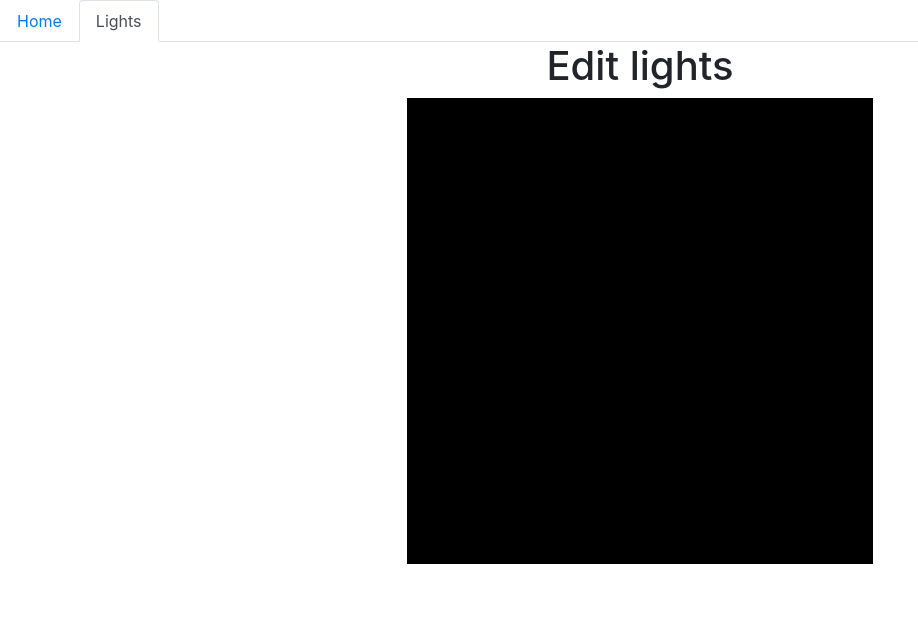
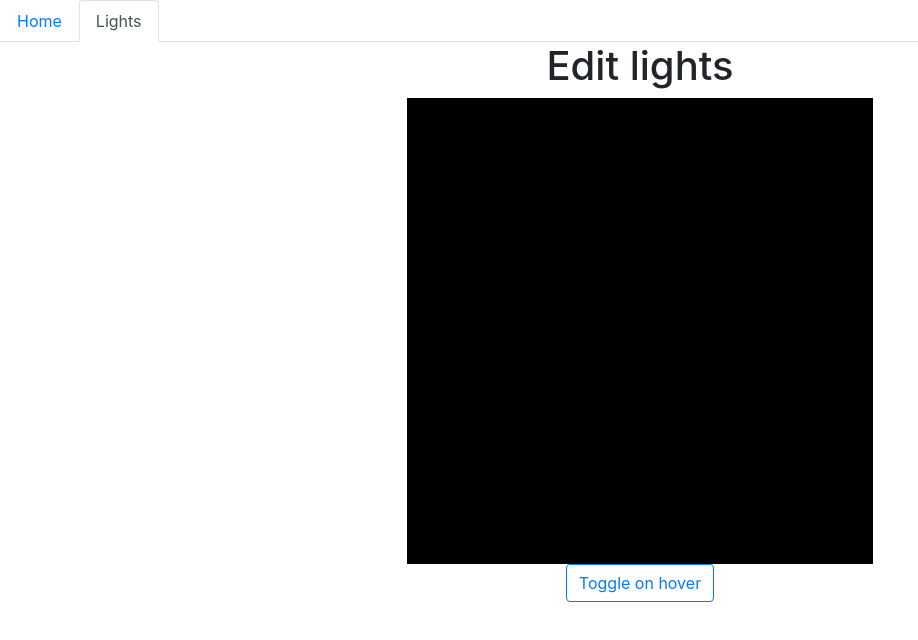
Before and after one commit to dbaynard/crosswrd, a React (Create React App) app in the folder crosswrd-app/: page / in a window 1280 px wide. Both pictures are taken after a click on the tab "Lights". Shown: the top 640 px of the page, without its empty margins (0-918 px from the left). Built offline with nearby package versions, Linux system fonts and the light colour scheme.

Commit message:
Add toggle light on hover functionality

```diff
--- a/crosswrd-app/src/Cell.tsx
+++ b/crosswrd-app/src/Cell.tsx
@@ -10,7 +10,7 @@ export const toggleLight = (props = defaultCellProps): CellProps => ({
   light: !props.light,
 });
 
-export type CellEditProps = { toggleCell: () => void };
+export type CellEditProps = { toggleCell: () => void; toggleOnHover: boolean };
 
 const RawCell = styled.div<CellProps>`
   width: 100%;
@@ -30,5 +30,9 @@ const RawCell = styled.div<CellProps>`
 `;
 
 export const Cell = (props: CellProps & CellEditProps) => (
-  <RawCell {...props} onClick={props.toggleCell} />
+  <RawCell
+    {...props}
+    onClick={props.toggleCell}
+    onMouseEnter={() => (props.toggleOnHover ? props.toggleCell() : {})}
+  />
 );
--- a/crosswrd-app/src/GridDisplay.tsx
+++ b/crosswrd-app/src/GridDisplay.tsx
@@ -27,12 +27,13 @@ export const displayGrid = (
 
 export const renderCells = (
   setGrid: StateSetter<CellMap | null>,
-  grid: GridDisplay
+  grid: GridDisplay,
+  toggleOnHover: boolean
 ): JSX.Element[] =>
   [...grid].map(([r, props]) => (
     <Cell
       key={`${r.x},${r.y}`}
-      {...props}
+      {...{ ...props, toggleOnHover }}
       toggleCell={toggleCell(setGrid, r)}
     />
   ));
--- a/crosswrd-app/src/Lights.tsx
+++ b/crosswrd-app/src/Lights.tsx
@@ -3,14 +3,22 @@ import { Container } from "react-bootstrap";
 
 import { Grid, CellMap } from "./Grid";
 import { displayGrid, renderCells } from "./GridDisplay";
-import { WrappedRow, StateSetter } from "./Helpers";
+import { WrappedRow, StateSetter, ToggleButton } from "./Helpers";
 
 type LightsLayoutProps = {
   size: bigint;
   grid: CellMap | null;
   setGrid: StateSetter<CellMap | null>;
+  toggleOnHover: boolean;
+  toggleToggleOnHover: () => void;
 };
-const LightsLayout = ({ size, grid, setGrid }: LightsLayoutProps) => (
+const LightsLayout = ({
+  size,
+  grid,
+  setGrid,
+  toggleOnHover,
+  toggleToggleOnHover,
+}: LightsLayoutProps) => (
   <Container>
     <WrappedRow>
       <header>
@@ -18,7 +26,14 @@ const LightsLayout = ({ size, grid, setGrid }: LightsLayoutProps) => (
       </header>
     </WrappedRow>
     <WrappedRow>
-      <Grid {...{ size }}>{renderCells(setGrid, displayGrid(size, grid))}</Grid>
+      <Grid {...{ size }}>
+        {renderCells(setGrid, displayGrid(size, grid), toggleOnHover)}
+      </Grid>
+    </WrappedRow>
+    <WrappedRow>
+      <ToggleButton value={toggleOnHover} toggle={toggleToggleOnHover}>
+        Toggle on hover
+      </ToggleButton>
     </WrappedRow>
   </Container>
 );
@@ -27,7 +42,14 @@ const Lights = () => {
   const size = 15n;
   const [grid, setGrid] = useState<CellMap | null>(null);
 
-  return <LightsLayout {...{ size, grid, setGrid }} />;
+  const [toggleOnHover, setToggleOnHover] = useState<boolean>(false);
+  const toggleToggleOnHover = () => setToggleOnHover((x) => !x);
+
+  return (
+    <LightsLayout
+      {...{ size, grid, setGrid, toggleOnHover, toggleToggleOnHover }}
+    />
+  );
 };
 
 export { Lights };
```
